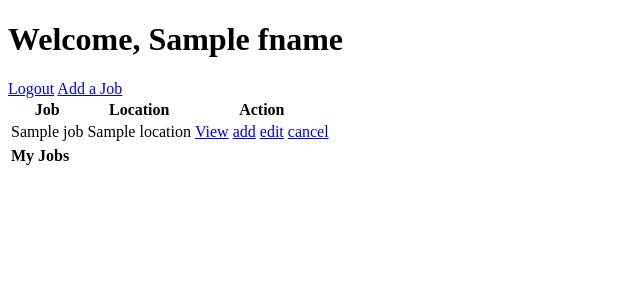
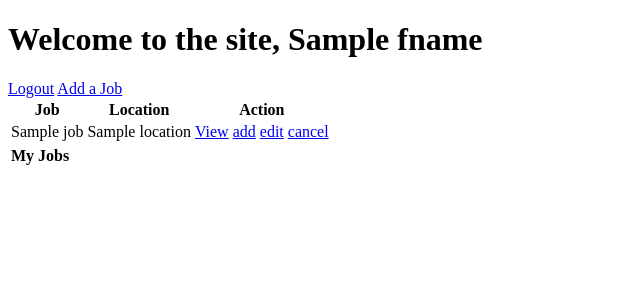
Before and after one commit to ahayes1218/PythonBeltExam, a Django app: template BeltAppSecondTry/templates/dashboard.html in a window 1280 px wide. Shown: the top 300 px of the page, without its empty margins (0-640 px from the left). Run offline with Django 3.2, Linux system fonts and the light colour scheme; the template is opened without the code that fills it: most values are stand-ins (such as "Sample title", 1, 10 or a date in 2020); data that the repository does not hold is empty.

Commit message:
changed welcome message

```diff
--- a/BeltAppSecondTry/templates/dashboard.html
+++ b/BeltAppSecondTry/templates/dashboard.html
@@ -7,7 +7,7 @@
     <title>Document</title>
 </head>
 <body>
-    <h1>Welcome, {{Thisuser.Fname}} </h1>
+    <h1>Welcome to the site, {{Thisuser.Fname}} </h1>
     <a href="/logout">Logout</a>
     <a href="/addnewjob">Add a Job</a>
     <table>
```
